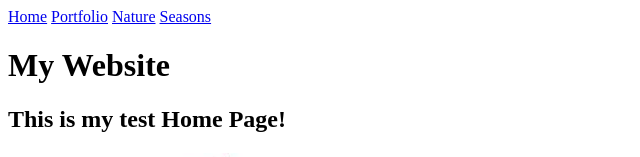
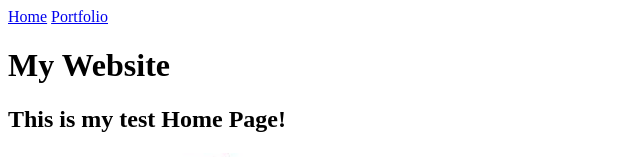
Before and after one commit to Aramirez383/Aramirez383.github.io, a plain HTML site: page index.html in a window 1280 px wide. Shown: the top 157 px of the page, without its empty margins (0-640 px from the left). Drawn offline with Linux system fonts and the light colour scheme.

Commit message:
Update index.html

```diff
--- a/index.html
+++ b/index.html
@@ -7,8 +7,6 @@
   <body>
     <a href="index (2).html">Home</a>
     <a href="portfolio.html">Portfolio</a>
-	<a href="nature.html">Nature</a>
-	<a href="seasons.html">Seasons</a>
 	<h1> My Website</h1>
     <h2>This is my test Home Page!</h2>
     <img src="images/home.jpg" height="250">
```
